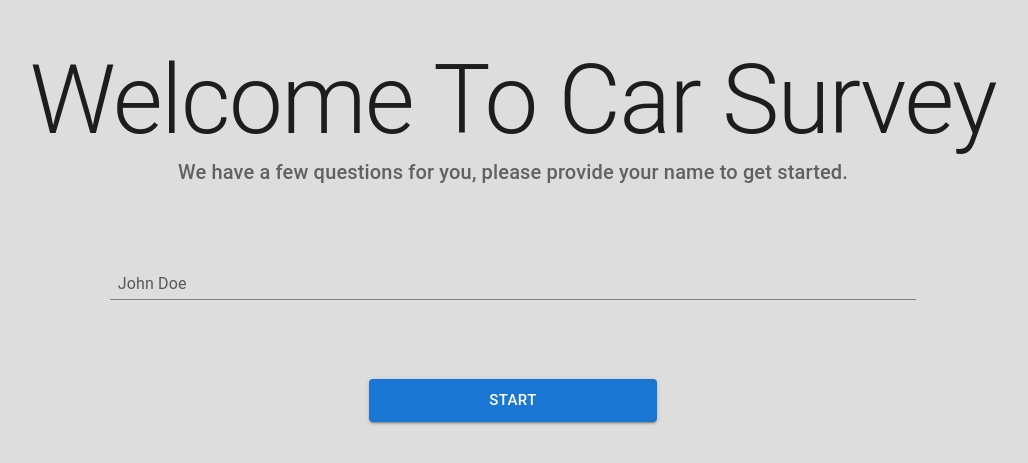
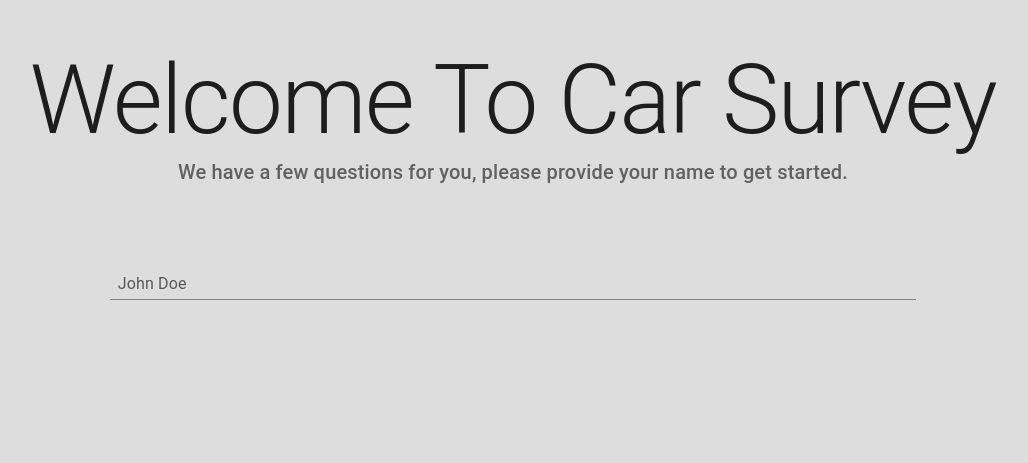
Before and after one commit to cziem/carsurvey, a React (Create React App) app: page / in a window 1280 px wide. Shown: the part 167-630 px from the top of the page, without its empty margins (127-1155 px from the left). Built offline with nearby package versions, Linux system fonts and the light colour scheme.

Commit message:
Add transition to initial start button

```diff
--- a/src/pages/Home/home.styles.ts
+++ b/src/pages/Home/home.styles.ts
@@ -10,6 +10,7 @@ export const Wrapper = styled(Box)`
     align-items: center;
     flex-direction: column;
     justify-content: center;
+    overflow-y: hidden;
   }
 
   .name-wrap {
--- a/src/pages/Home/index.tsx
+++ b/src/pages/Home/index.tsx
@@ -1,11 +1,14 @@
-import { Button, Container, Typography, TextField } from "@mui/material"
+import { Button, Container, Typography, TextField, Slide } from "@mui/material"
 import React from "react"
 import { Wrapper } from "./home.styles"
 
 const Home = () => {
+  const [checked, setChecked] = React.useState(false)
+  const containerRef = React.useRef(null)
+
   return (
     <Wrapper sx={{ height: "100vh" }}>
-      <Container maxWidth="lg" className="container">
+      <Container maxWidth="lg" className="container" ref={containerRef}>
         <Typography variant="h1" textAlign={"center"}>
           Welcome To Car Survey
         </Typography>
@@ -15,12 +18,20 @@ const Home = () => {
         </Typography>
 
         <div className="name-wrap">
-          <TextField fullWidth variant="standard" label="John Doe" />
+          <TextField
+            fullWidth
+            variant="standard"
+            label="John Doe"
+            onFocus={() => setChecked(true)}
+            onBlur={() => setChecked(false)}
+          />
         </div>
 
-        <Button variant="contained" size="large">
-          Start
-        </Button>
+        <Slide direction="up" in={checked} container={containerRef.current}>
+          <Button variant="contained" size="large">
+            Start
+          </Button>
+        </Slide>
       </Container>
     </Wrapper>
   )
```
